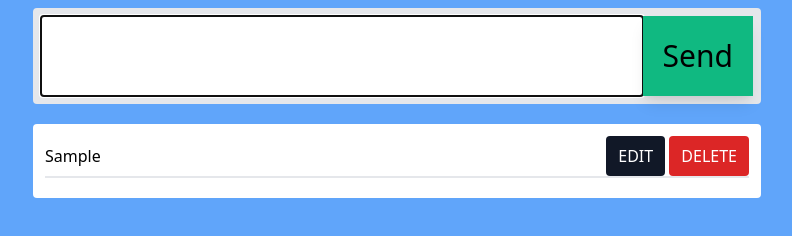
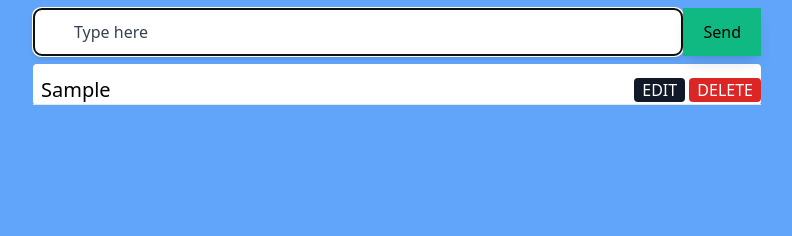
Before and after one commit to dankore/add-edit-delete-list-app, a website built with Parcel: page index.html in a window 1280 px wide. Both pictures are taken after typing "Sample" into the empty fields and a click on the button "Send". Shown: the part 52-288 px from the top of the page, without its empty margins (243-1035 px from the left). Built offline with nearby package versions, Linux system fonts and the light colour scheme.

Commit message:
Fix deleting bug..I hope

```diff
--- a/index.html
+++ b/index.html
@@ -11,26 +11,17 @@
   </head>
 
   <body class="bg-blue-400 ">
-    <div class="w-full mx-12 lg:w-3/5  mx-auto">
+    <div class="w-full px-5 lg:w-3/5  mx-auto">
       <h1 class="text-center text-white my-3 font-semi-bold text-3xl">
         List App
       </h1>
-      <div class="mx-5 m-auto">
-        <form
-          class="border-8 h-24 text-3xl bg-white rounded flex justify-around"
-        >
-          <input
-            id="input"
-            class="w-full border-gray-400 p-3"
-            type="text"
-            autocomplete="off"
-          />
-          <button id="submit" class="bg-green-500 shadow-lg px-5 p-3">
-            Send
-          </button>
+        <form class="flex mb-2">
+
+        <input id="input" class="transition bg-white shadow-md focus:outline-0 border border-transparent placeholder-gray-700 rounded-lg py-2 pr-4 pl-10 block w-full appearance-none leading-normal" placeholder="Type here" autocomplete="off" spellcheck="false" aria-label="text input" dir="auto" type="text">
+
+         <button id="submit" class="bg-green-500 shadow-lg px-5 p-3">Send</button>
         </form>
-        <ul class="receiver rounded w-full p-3 mt-5 bg-white"></ul>
-      </div>
+         <ul class="receiver w-full bg-white rounded" style="top: 0;"></ul>
     </div>
 
     <script src="src/index.js"></script>
--- a/src/index.js
+++ b/src/index.js
@@ -4,11 +4,11 @@ const receiver = document.querySelector(".receiver");
 const array = [];
 
 document.addEventListener("click", e => {
-  let text = e.target.parentNode.parentNode.firstChild.nextSibling.innerHTML;
-  let index = array.indexOf(text);
-
   //Edit item
   if (e.target.classList.contains("edit-me")) {
+    let text = e.target.parentNode.parentNode.firstChild.nextSibling.innerHTML;
+    let index = array.indexOf(text);
+
     //Get prompt value
     let userInput = prompt(
       "Edit Your Item",
@@ -22,15 +22,14 @@ document.addEventListener("click", e => {
   }
   // Delete item
   if (e.target.classList.contains("delete-me")) {
-    // Remove specific array
-    if (index > -1) {
-      array.splice(index, 1);
-    }
-    // e.target.parentNode.parentNode.parentNode ==> Gives <ul> tag
-    // e.target.parentNode.parentNode.parentNode.firstChild ==> Gives whole <div>
     e.target.parentNode.parentNode.parentNode.removeChild(
-      e.target.parentNode.parentNode.parentNode.firstChild
+      e.target.parentNode.parentNode
     );
+    let textToDelete =
+      e.target.parentNode.parentNode.firstChild.nextSibling.innerHTML;
+    let indexToDelete = array.indexOf(textToDelete);
+
+    array.splice(indexToDelete, 1);
   }
 });
 
@@ -46,11 +45,12 @@ function addToList(e) {
 
   receiver.innerHTML = array
     .map(item => {
-      return `<div id="list" class="flex items-center border-b-2 justify-between mb-2">
-      <li>${item}</li>
+      return `<div id="list" class="flex pl-2 pt-3 border-gray-200 border-b items-center justify-between ">
+
+      <li class="text-xl">${item}</li>
       <div class="font-bold">
-      <button class="edit-me text-white rounded px-3 py-2 bg-gray-900 hover:bg-gray-600">EDIT</button>
-      <button class="delete-me rounded px-3 py-2 text-white hover:bg-red-400 bg-red-600">DELETE</button>
+      <button class="edit-me px-2 text-white rounded bg-gray-900 hover:bg-gray-600">EDIT</button>
+      <button class="delete-me px-2 rounded  text-white hover:bg-red-400 bg-red-600">DELETE</button>
       </div>
       </div>`;
     })
```
